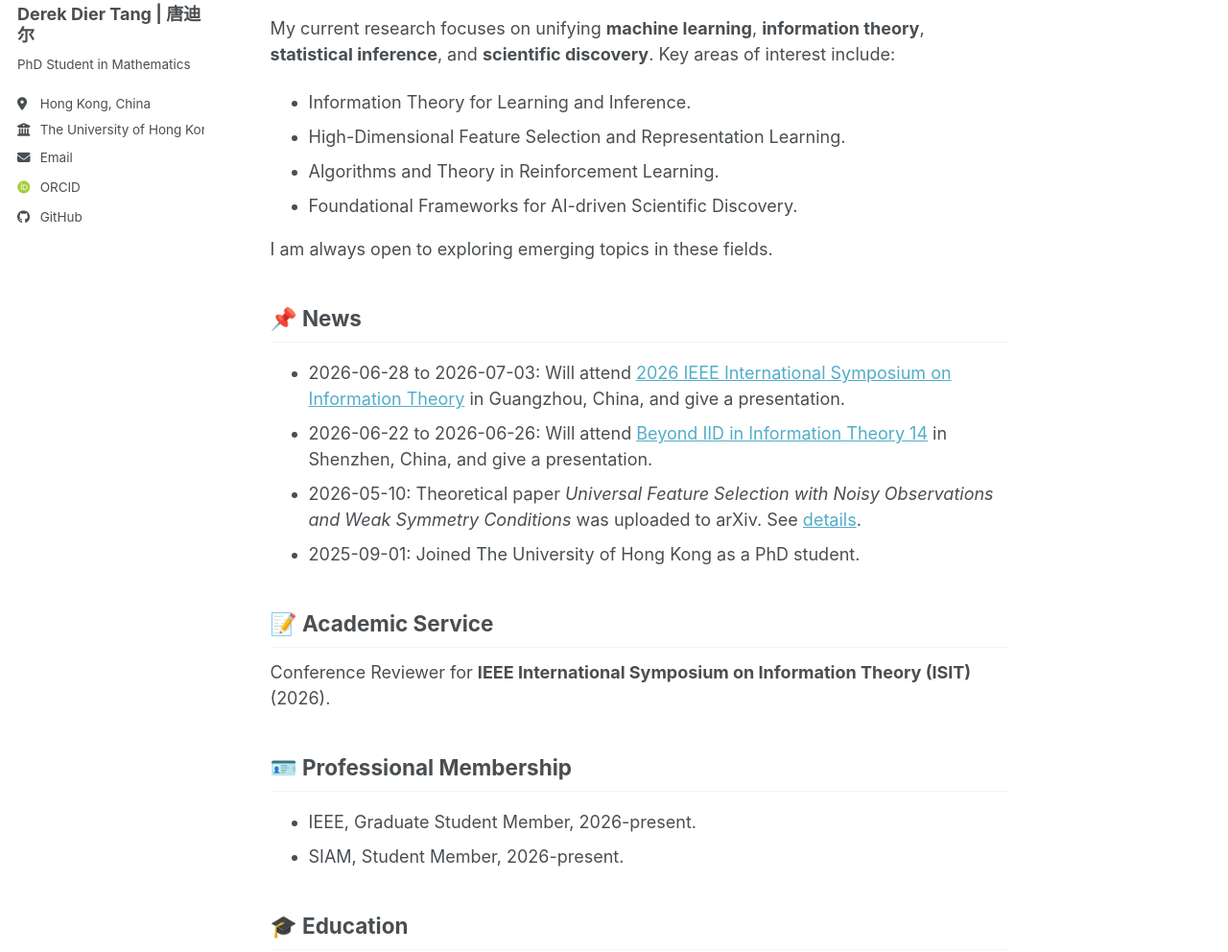
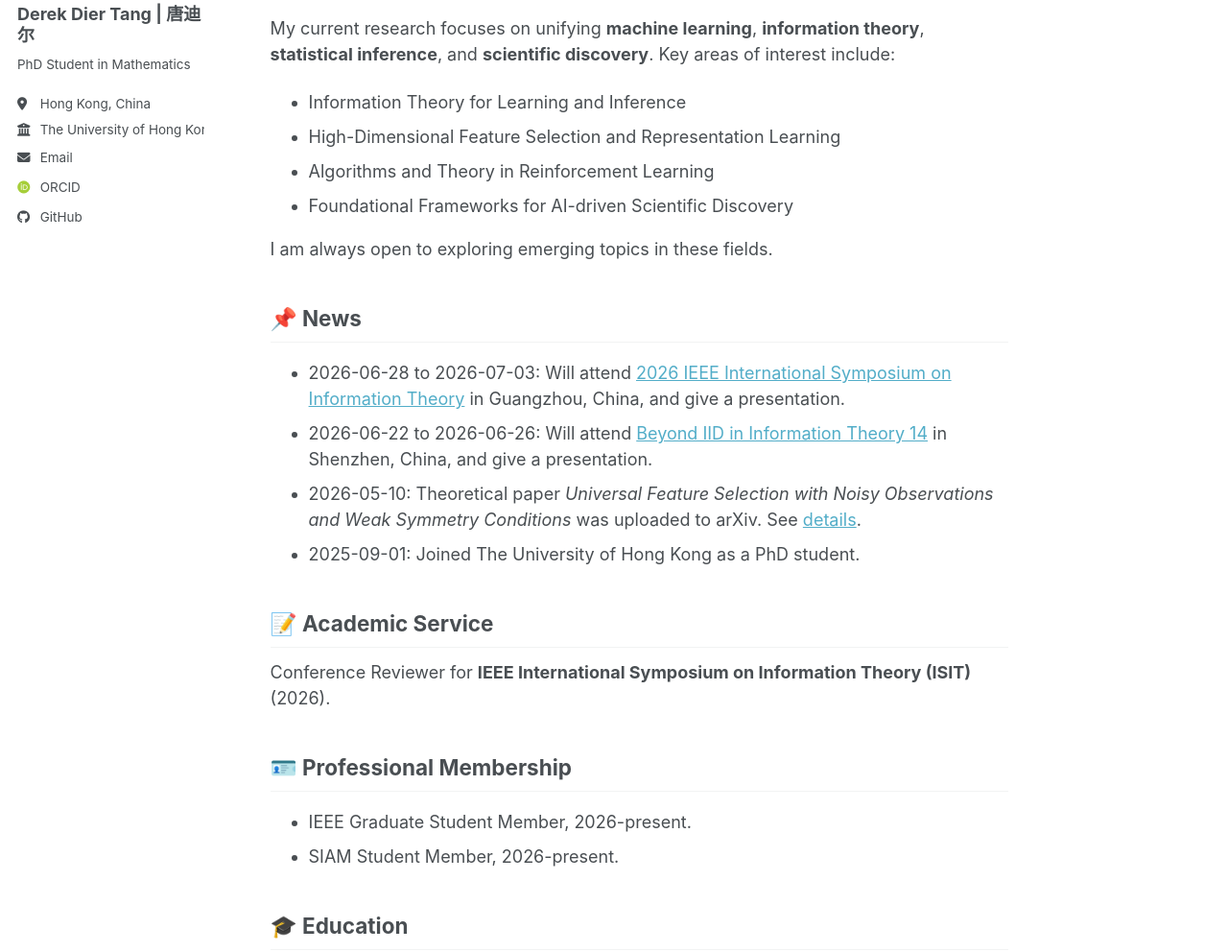
Before and after one commit to TangDier03/tangdier03.github.io, a Jekyll site: the page built from _pages/about.md, in a window 1280 px wide and 1400 px high. Shown: the part 259-1251 px from the top of the window at 96% size. Built offline with Jekyll 4.4.1, drawn with Linux system fonts in a browser that asks for light colours; some web fonts are replaced; a script bundle is joined from its source files by our own code; library files that are not in the unit come from our copies.

```diff
--- a/_pages/about.md
+++ b/_pages/about.md
@@ -11,10 +11,10 @@ I am a first-year PhD student in the [Department of Mathematics](https://hkumath
 
 My current research focuses on unifying **machine learning**, **information theory**, **statistical inference**, and **scientific discovery**. Key areas of interest include:
 
-- Information Theory for Learning and Inference.
-- High-Dimensional Feature Selection and Representation Learning.
-- Algorithms and Theory in Reinforcement Learning.
-- Foundational Frameworks for AI-driven Scientific Discovery.
+- Information Theory for Learning and Inference
+- High-Dimensional Feature Selection and Representation Learning
+- Algorithms and Theory in Reinforcement Learning
+- Foundational Frameworks for AI-driven Scientific Discovery
 
 I am always open to exploring emerging topics in these fields.
 
@@ -38,8 +38,8 @@ Conference Reviewer for **IEEE International Symposium on Information Theory (IS
 
 ## 🪪 Professional Membership
 
-- IEEE, Graduate Student Member, 2026-present.
-- SIAM, Student Member, 2026-present.
+- IEEE Graduate Student Member, 2026-present.
+- SIAM Student Member, 2026-present.
 
 
 
```
